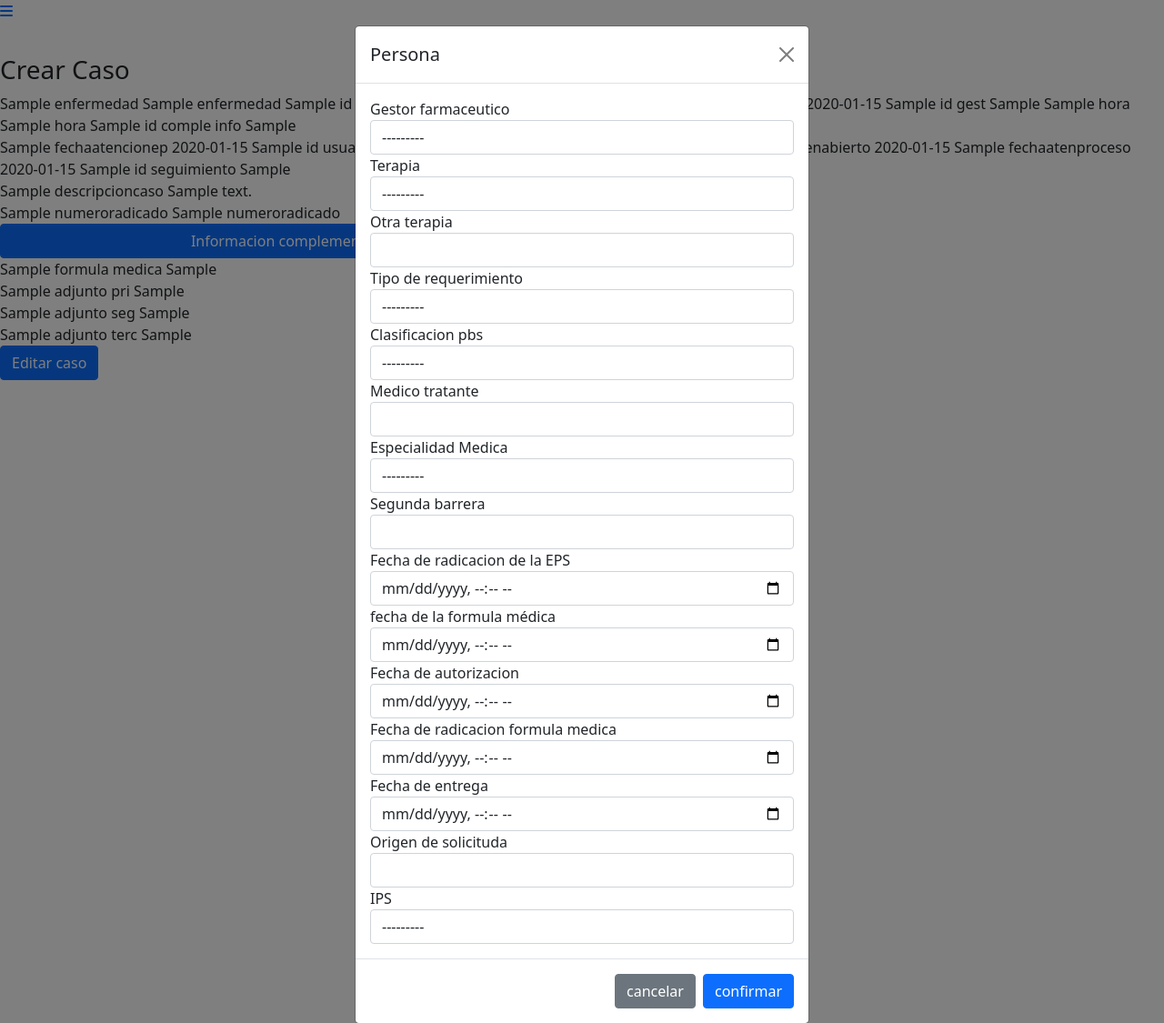
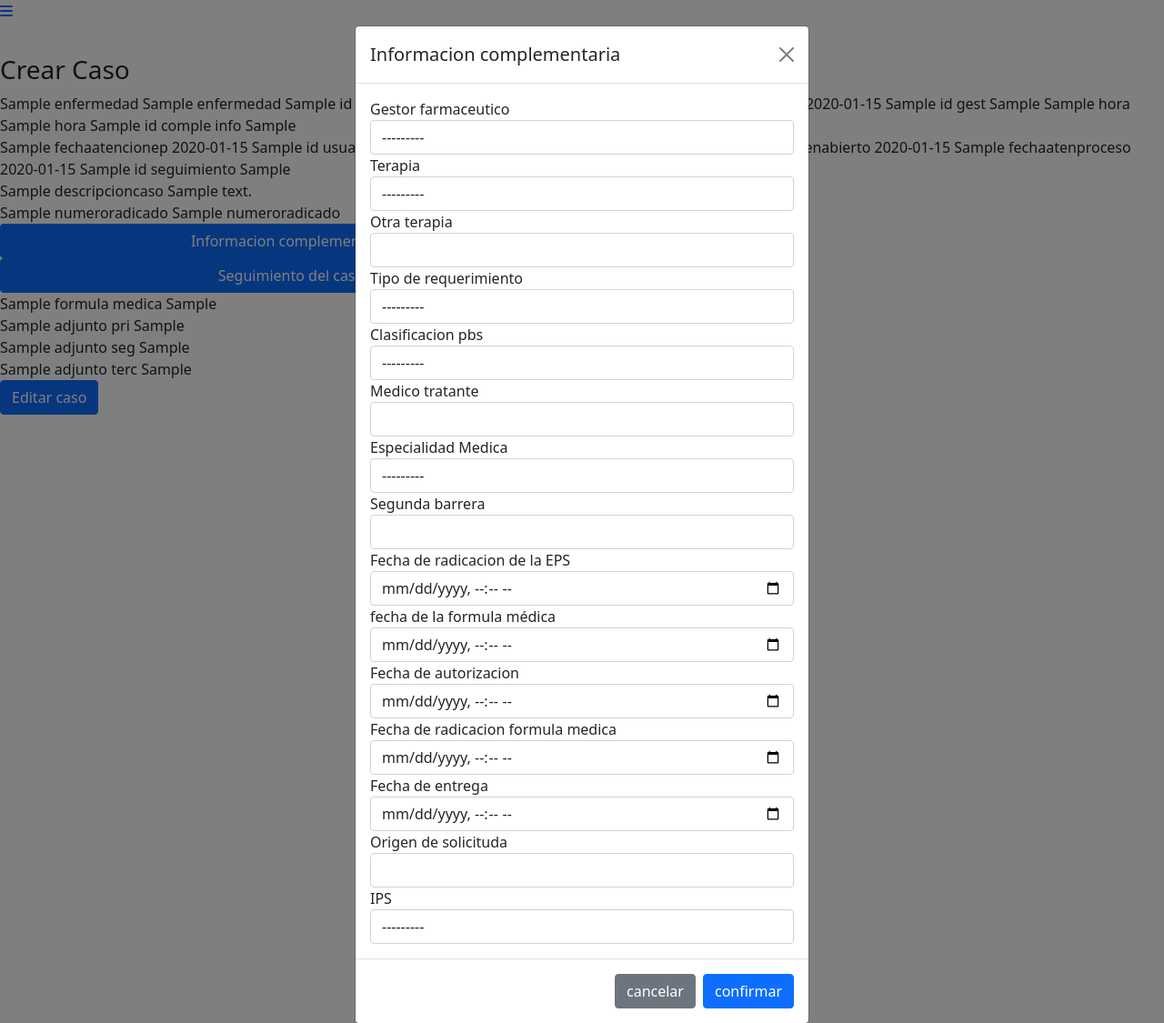
Before and after one commit to cloudfours/SUAP, a Django app: template api/templates/Gestor/registroCasoGestor.html in a window 1280 px wide, after a click on "Informacion complementaria". Shown: the top 1125 px of the page at 91% size. Run offline with Django 4.2, Linux system fonts and the light colour scheme; a user stored in the database is signed in; tables that the repository leaves empty hold one stand-in row (values such as "Sample post"); the template is opened without the code that fills it: most values are stand-ins (such as "Sample title", 1, 10 or a date in 2020); one stand-in notice (Sample message) is shown; parts of the project's set-up code (start-up, migrations or seed data) failed here and were passed over; some libraries are stand-ins or nearby versions.

Commit message:
se sube implementacion y seguimiento

```diff
--- a/api/forms.py
+++ b/api/forms.py
@@ -13,15 +13,17 @@ from .models import *
 class seguimientoFormulario(forms.ModelForm):
     class Meta:
         model=Seguimiento
-        fields=['id_gestor','fecharegistro','descripcion']
+        fields=['id_seg','id_gestor','fecharegistro','descripcion']
         labels={
+            'id_seg':'seguimiento',
             'id_gestor':'Nombre del gestor',
             'fecharegistro':'Fecha de registro',
             'descripcion':'Descripcion'
         }
         widgets={
+                   'id_seg':forms.NumberInput(attrs={'class':'form-control'}),
                   'id_gestor':forms.Select(attrs={'class':'form-control'}),
-                  'fecharegistro':forms.DateInput(attrs={'class':'form-control datetimepicker-input','type':'datetime-local','placeholder':'ingrese fecha'},format='%Y-%m-%d %H:%M'),
+                  'fecharegistro':forms.DateInput(attrs={'class':'form-control datetimepicker-input','type':'date','placeholder':'ingrese fecha'}),
                   'descripcion':forms.Textarea(attrs={'class':'form-control '}),
         }
 class informacionComplementaria(forms.ModelForm):
--- a/api/models.py
+++ b/api/models.py
@@ -52,9 +52,9 @@ class Casos(models.Model):
 
     adjunto_seg = models.FileField(upload_to='%Y/%m/%d/')
     adjunto_terc = models.FileField(upload_to='%Y/%m/%d/')
-    id_comple_info = models.ForeignKey('InfoComplementaria', models.DO_NOTHING, db_column='id_comple_info', blank=True,
+    id_comple_info = models.OneToOneField('InfoComplementaria', models.DO_NOTHING, db_column='id_comple_info', blank=True,
                                        null=True)
-    id_seguimiento = models.ForeignKey('Seguimiento', models.DO_NOTHING, db_column='id_seguimiento')
+    id_seguimiento = models.OneToOneField('Seguimiento', models.DO_NOTHING, db_column='id_seguimiento')
     id_barrera = models.ForeignKey(BarreraAcceso, models.DO_NOTHING, db_column='id_barrera')
     class Estado_activo(models.TextChoices):
         activo='1',_('activo')
@@ -331,6 +331,9 @@ class Seguimiento(models.Model):
     fecharegistro = models.DateField(db_column='fechare', blank=True, null=True)
     descripcion = models.TextField()
 
+    def __str__(self):
+        return f'{self.id_seg}'
+
 
 
 
--- a/api/templates/Gestor/informacionComplementaria.html
+++ b/api/templates/Gestor/informacionComplementaria.html
@@ -1,7 +1,7 @@
 <div class="modal-dialog">
     <div class="modal-content">
       <div class="modal-header">
-        <h5 class="modal-title" id="exampleModalLabel">Persona</h5>
+        <h5 class="modal-title" id="exampleModalLabel">Informacion complementaria</h5>
         <button type="button" class="btn-close" data-bs-dismiss="modal" aria-label="Close"></button>
       </div>
       <form method="POST" class='form-floating' name='registrarcaso' action='{% url 'info' %}'>
--- a/api/templates/Gestor/registroCasoGestor.html
+++ b/api/templates/Gestor/registroCasoGestor.html
@@ -67,6 +67,8 @@
             </div>
         <input type="button" class="btn btn-primary w-50 h-50 boton" data-bs-toggle="modal" data-bs-target="#exampleModal"
         onclick="abrir_moda_info('{% url 'info' %}')"value='Informacion complementaria'/>
+        <input type="button" class="btn btn-primary w-50 h-50 boton" data-bs-toggle="modal" data-bs-target="#exampleModal"
+        onclick="abrir_moda_segui('{% url 'seguimientoGestor' %}')"value='Seguimiento del caso'/>
         </div>
         <div class='boton_caso'>
             <div>
@@ -91,6 +93,33 @@
     </div>
     </form>
     </div>
+    {% for message in messages %}
+  {% if message.tags == 'error'%}
+  <script type=text/javascript>
+    $(document).ready(function(){
+        toastr.{{ message.tags }}('{{ message }}')
+
+    })
+    toastr.options = {
+        "closeButton": false,
+        "debug": false,
+        "newestOnTop": false,
+        "progressBar": false,
+        "positionClass": "toast-top-full-width",
+        "preventDuplicates": false,
+        "onclick": null,
+        "showDuration": "300",
+        "hideDuration": "1000",
+        "timeOut": "5000",
+        "extendedTimeOut": "1000",
+        "showEasing": "swing",
+        "hideEasing": "linear",
+        "showMethod": "fadeIn",
+        "hideMethod": "fadeOut"
+      }
+</script>
+   {% endif %}
+   {% endfor %}
 {% endblock %}
 {% block modal %}
 <div class="modal fade" id="infoCo" role="dialog"  tabindex="-1" aria-labelledby="exampleModalLabel" aria-hidden="true">
--- a/api/templates/Gestor/seguimientoGestor.html
+++ b/api/templates/Gestor/seguimientoGestor.html
@@ -1,14 +1,14 @@
 <div class="modal-dialog">
     <div class="modal-content">
       <div class="modal-header">
-        <h5 class="modal-title" id="exampleModalLabel">Persona</h5>
+        <h5 class="modal-title" id="exampleModalLabel">Seguimiento del caso</h5>
         <button type="button" class="btn-close" data-bs-dismiss="modal" aria-label="Close"></button>
       </div>
-      <form method="POST" class='form-floating' name='registrarcaso' action='{% url 'info' %}'>
+      <form method="POST" class='form-floating' name='registrarcaso' action='{% url 'seguimientoGestor' %}'>
          {% csrf_token %}
       <div class="modal-body">
         <div class="modal-lg d-flex flex-wrap flex-row">
-          {% for field in forma_persona %}
+          {% for field in seguimientoForm %}
 
         <label  for="{{ field.name }}">{{ field.label }}</label>
         {{ field }}
--- a/api/urls.py
+++ b/api/urls.py
@@ -15,6 +15,7 @@ urlpatterns = [
  path('gestor-eliinar-ajax/',ajax_eliminar,name='ajaxeliminar'),
  path('gestor-editar/<int:id>',editarCrudGestor,name='editarGestor'),
  path('gestorRegristocaso',registrarCasoGestor,name='registrarCasoGestor'),
- path('infoComplementaria/',informacionComplementarias,name='info')
+ path('infoComplementaria/',informacionComplementarias,name='info'),
+ path('seguimientoGestor/',seguimientoGestor,name='seguimientoGestor')
 
 ]
--- a/api/views.py
+++ b/api/views.py
@@ -6,7 +6,7 @@ from urllib import response
 from api.models import *
 from django.shortcuts import get_object_or_404, render, redirect
 from django.http import HttpResponseRedirect
-from .forms import datosuserForm, userRegister, datosuserFormEdit, CasosForm,EditarFormGestor,informacionComplementaria
+from .forms import datosuserForm, userRegister, datosuserFormEdit, CasosForm,EditarFormGestor,informacionComplementaria,seguimientoFormulario
 from django.contrib import messages
 from django.urls import reverse_lazy
 from django.contrib.auth.models import User
@@ -221,22 +221,27 @@ def editarCrudGestor(request,id):
 
 @login_required
 def registrarCasoGestor(request):
-    datos_usuario =  DatosUsuario.objects.get(login_id=request.user.id)
-    caso = Casos.objects.filter(id_usuario = datos_usuario.id_cedula).select_related('estado').filter(estado__idestado=Case(When(estado__nombreestado='abierto',then=Value(1)),When(estado__nombreestado='proceso',then=Value(2)))).count()
+    # datos_usuario =  DatosUsuario.objects.get(login_id=request.user.id)
+
+
     infocom = InfoComplementaria.objects.all().last()
+    segui = Seguimiento.objects.all().last()
     numeroradicado = math.floor(random.random()* 1000)
     forma_persona = EditarFormGestor(request.POST, request.FILES)
     if request.method == 'POST':
-        if caso>=1:
-
-               messages.add_message(request, messages.ERROR,message='No puede crear otro caso hasta que este finalice')
-               return redirect('busqueda')
-        else:
             if forma_persona.is_valid():
-                forma_persona.save()
-                return redirect('perfil')
+                forma_persona=forma_persona.save(commit=False)
+                caso = Casos.objects.filter(id_usuario = int(request.POST['id_usuario'])).select_related('estado').filter(estado__idestado=Case(When(estado__nombreestado='abierto',then=Value(1)),When(estado__nombreestado='proceso',then=Value(2)))).count()
+                if caso>=1:
+                    messages.add_message(request, messages.ERROR,message='este usuario que selecciono ya tiene un caso abierto')
+                    return redirect('registrarCasoGestor')
+                else:
+                    forma_persona.save()
+                    return redirect('busqueda')
+            else:
+                messages.add_message(request, messages.ERROR,message='Ingrese informacion complementaria y de seguimiento')
     else:
-            initial_data = {'estado':1,'fecharesgistrocaso':datetime.datetime.now(),'numeroradicado':numeroradicado,'id_comple_info':infocom}
+            initial_data = {'estado':1,'fecharesgistrocaso':datetime.datetime.now(),'numeroradicado':numeroradicado,'id_comple_info':infocom,'id_seguimiento':segui}
             forma_persona = EditarFormGestor(initial=initial_data)
     return render(request, 'Gestor/registroCasoGestor.html', {'forma_persona': forma_persona})
 
@@ -249,14 +254,24 @@ def informacionComplementarias(request):
 
         if forma_persona.is_valid():
             forma_persona = forma_persona.save()
-            messages.add_message(request,messages.ERROR,message='Se aguardo con exito')
+            messages.add_message(request,messages.SUCCESS,message='Se aguardo con exito')
             return redirect('registrarCasoGestor')
     else:
         forma_persona=informacionComplementaria()
     return render(request,'Gestor/informacionComplementaria.html',{'forma_persona':forma_persona})
 
 
-
+@login_required
+def seguimientoGestor(request):
+    seguimientoForm=seguimientoFormulario(request.POST)
+    if request.method=='POST':
+        seguimientoForm=seguimientoFormulario(request.POST)
+        if seguimientoForm.is_valid():
+            seguimientoForm= seguimientoForm.save()
+            return redirect('registrarCasoGestor')
+        else:
+            seguimientoForm=seguimientoFormulario()
+    return render(request,'Gestor/seguimientoGestor.html',{'seguimientoForm':seguimientoForm})
 #  try:
 #         persona = DatosUsuario.objects.get(pk=id)
 #         if request.method == 'GET':
```
Also changed, not shown: api/migrations/0013_alter_casos_id_comple_info_and_more.py (added).
